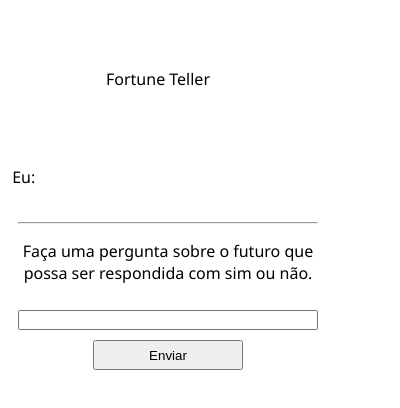
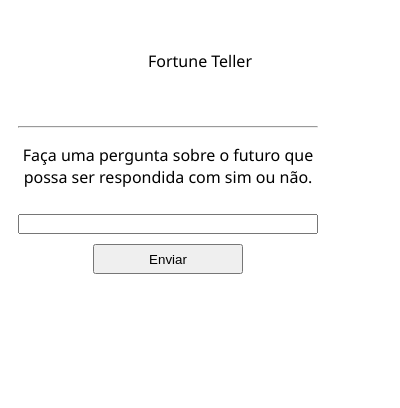
Before and after one commit to lfnasc/fortuneteller, a browser extension: page popup.html in a window 400 px wide. Both pictures are taken after a click on the button "Enviar". Drawn offline with Linux system fonts and the light colour scheme.

Commit message:
Fine adjustments in popup interaction

```diff
--- a/popup.css
+++ b/popup.css
@@ -6,8 +6,7 @@ body {
 .ftpopup--chat {
   width: 300px;
   max-height: 200px;
-  white-space: pre;
-  text-overflow: ellipsis;
+  padding: 10px;
   overflow: auto;
 }
 
@@ -23,6 +22,12 @@ body {
   text-align: center;
 }
 
+.ftpopup--text-title {
+  width: 100%;
+  text-align: center;
+  margin-top: 50px;
+}
+
 .ftpopup--inputtext {
   width: 100%;
   height: 20px;
--- a/popup.html
+++ b/popup.html
@@ -6,8 +6,8 @@
     <script src="popup.js"></script>
   </head>
   <body>
+    <p id="textTitle" class="ftpopup--text-title">Fortune Teller</p>
     <div id="chat" class="ftpopup--chat">
-      <p class="ftpopup--text">Fortune Teller</p>
     </div>
     <div id="form" class="ftpopup--form">
       <hr>
--- a/popup.js
+++ b/popup.js
@@ -15,16 +15,17 @@ const sendMessageWithOptions = (greeting, options, callback) => {
 
 // business functions
 const renderMessage = text => {
-  getElementById('chat').innerHTML += `<p> ${text} </p>`;
+  // getElementById('chat').innerHTML += `<p> ${text} </p>`;
+  getElementById('chat').insertAdjacentHTML('afterbegin', `<p> ${text} </p>`);
 };
 
 const setClickSendButton = () => {
   getElementById('sendButton').addEventListener('click', () => {
-    const chat = getElementById('textMessage').value;
-    renderMessage(`Eu: ${chat}`);
-    sendMessageWithOptions('CHAT', chat, (response) => {
+    const question = getElementById('textMessage').value;
+    sendMessageWithOptions('CHAT', question, (response) => {
       const answer = response.answer;
       renderMessage(`Ft: ${answer}`);
+      renderMessage(`Eu: ${question}`);
     });
   });
 };
```
